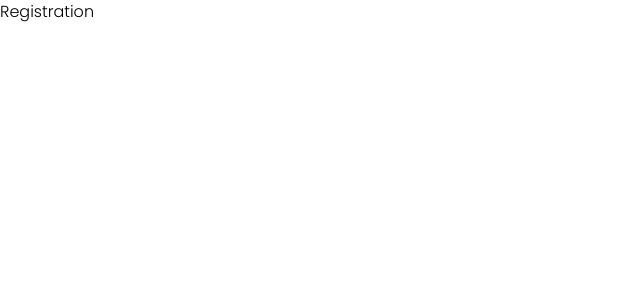
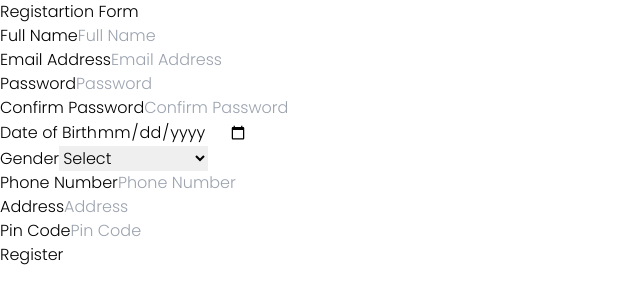
Before and after one commit to sahilhedau49/homeo-react, a React (Create React App) app: page /registration in a window 1280 px wide. Shown: the top 304 px of the page, without its empty margins (0-640 px from the left). Built offline with nearby package versions, Linux system fonts and the light colour scheme.

Commit message:
Registration HTML done

```diff
--- a/src/components/Registration.js
+++ b/src/components/Registration.js
@@ -1,7 +1,61 @@
 import React from "react";
 
 const Registration = () => {
-  return <div>Registration</div>;
+  return (
+    <section>
+      <div className="form">
+        <h2>Registartion Form</h2>
+        <form>
+          <div className="full-name">
+            <label>Full Name</label>
+            <input type="text" placeholder="Full Name" required></input>
+          </div>
+          <div className="email-address">
+            <label>Email Address</label>
+            <input type="email" placeholder="Email Address" required></input>
+          </div>
+          <div className="password">
+            <label>Password</label>
+            <input type="password" placeholder="Password" required></input>
+          </div>
+          <div className="confirm-password">
+            <label>Confirm Password</label>
+            <input
+              type="password"
+              placeholder="Confirm Password"
+              required
+            ></input>
+          </div>
+          <div className="dob">
+            <label>Date of Birth</label>
+            <input type="date" placeholder="Date of Birth" required></input>
+          </div>
+          <div className="gender">
+            <label>Gender</label>
+            <select id="gender" placeholder="Gender">
+              <option>Select</option>
+              <option value="male">Male</option>
+              <option value="female">Female</option>
+              <option value="prefer-not-to-say">Prefer not to say</option>
+            </select>
+          </div>
+          <div className="phone-no">
+            <label>Phone Number</label>
+            <input type="number" placeholder="Phone Number" required></input>
+          </div>
+          <div className="address">
+            <label>Address</label>
+            <input type="text" placeholder="Address" required></input>
+          </div>
+          <div className="pin-code">
+            <label>Pin Code</label>
+            <input type="number" placeholder="Pin Code" required></input>
+          </div>
+          <button type="submit">Register</button>
+        </form>
+      </div>
+    </section>
+  );
 };
 
 export default Registration;
```
